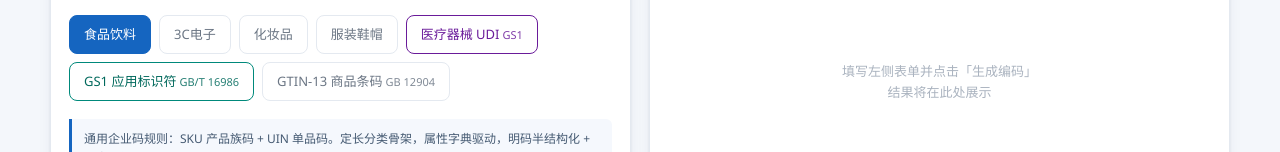
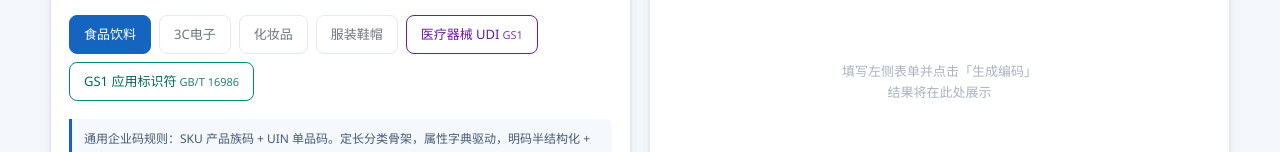
Before and after one commit to zhangyixin68-byte/UNC, a plain HTML site: page demo/index.html in a window 1280 px wide. Shown: the part 294-446 px from the top of the page. Drawn offline with Linux system fonts and the light colour scheme.

Commit message:
chore(demo): 移除 GTIN-13 商品条码标签入口

```diff
--- a/demo/index.html
+++ b/demo/index.html
@@ -279,8 +279,7 @@ const TABS=[
   {id:'cosmetic',label:'化妆品',udi:false},
   {id:'apparel',label:'服装鞋帽',udi:false},
   {id:'udi',label:'医疗器械 UDI',udi:true,u:'GS1'},
-  {id:'gs1',label:'GS1 应用标识符',gs1:true,u:'GB/T 16986'},
-  {id:'gtin',label:'GTIN-13 商品条码',gtin:true,u:'GB 12904'}
+  {id:'gs1',label:'GS1 应用标识符',gs1:true,u:'GB/T 16986'}
 ];
 const FIELDS={
   food:[
```
